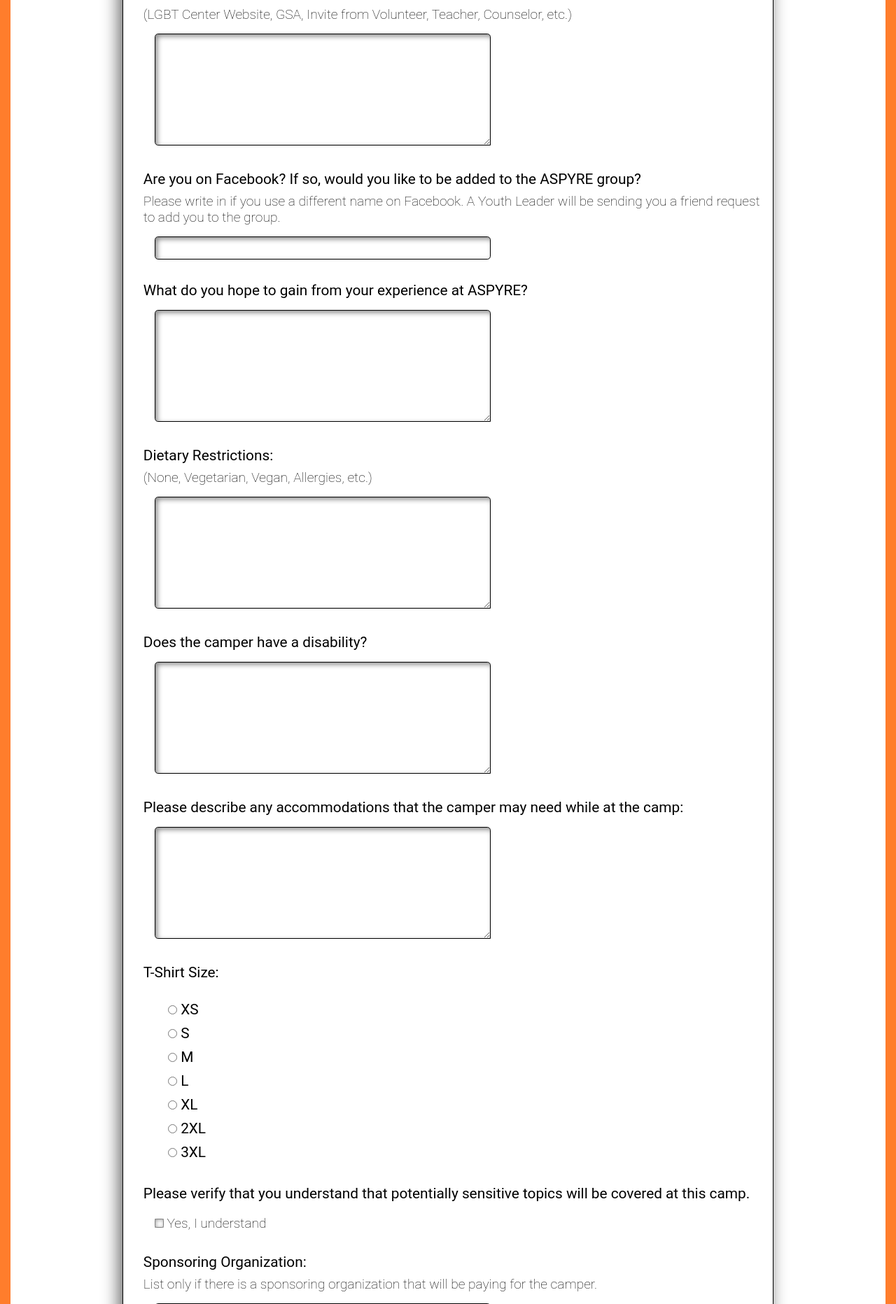
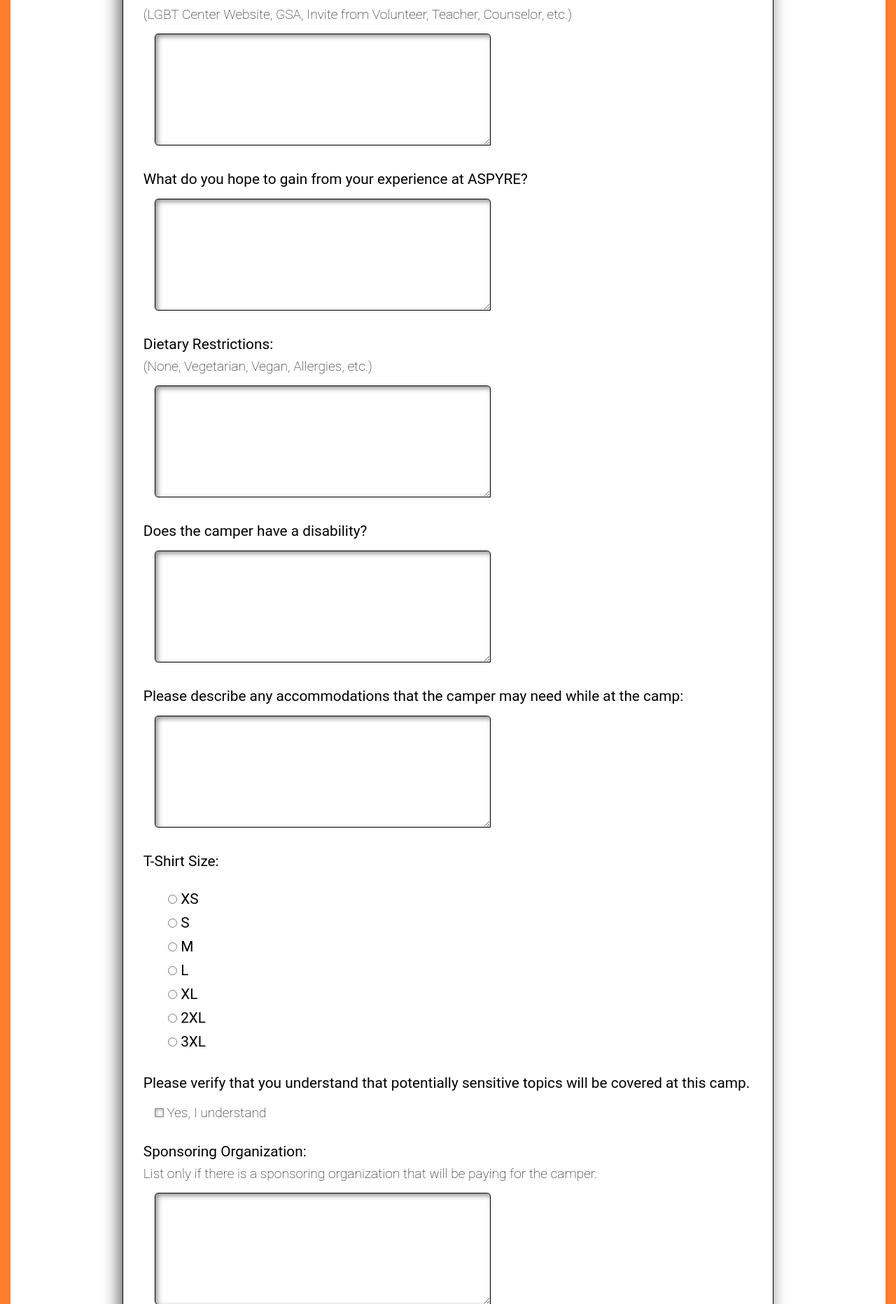
Before and after one commit to Team-Allies/camp-aspyre, a Django app: template core/templates/core/camper_registration.html in a window 1280 px wide. Shown: the part 2695-4559 px from the top of the page at 70% size. Run offline with Django 3.2, Linux system fonts and the light colour scheme; the template is opened without the code that fills it: values that come from a table or form of the project are taken from there, others are empty.

Commit message:
Removed facebook field form form and refined urls

```diff
--- a/core/forms.py
+++ b/core/forms.py
@@ -20,12 +20,12 @@ class CamperRegistrationForm(forms.Form):
   email_of_camper = forms.CharField(max_length=255, widget=forms.TextInput(attrs={'class':'text_field_input'}))
   name_of_school = forms.CharField(max_length=255, widget=forms.TextInput(attrs={'class':'text_field_input'}))
   how_did_the_camper_hear_about_the_camp = forms.CharField(max_length=255, widget=forms.Textarea(attrs={'class':'textarea_field_input'}))
-  would_the_camper_like_to_be_added_facebook = forms.CharField(max_length=255, widget=forms.TextInput(attrs={'class':'text_field_input'}))
+  # would_the_camper_like_to_be_added_facebook = forms.CharField(max_length=255, widget=forms.TextInput(attrs={'class':'text_field_input'}))
   what_does_the_camper_want_to_gain_from_the_camp = forms.CharField(max_length=255, widget=forms.Textarea(attrs={'class':'textarea_field_input'}))
   does_camper_have_any_dietary_restrictions = forms.CharField(max_length=255, required=False, widget=forms.Textarea(attrs={'class':'textarea_field_input'}))
   does_the_camper_have_any_disabilities = forms.CharField(required=False, widget=forms.Textarea(attrs={'class':'textarea_field_input'}))
   any_additional_accommodations_needed = forms.CharField(max_length=255, widget=forms.Textarea(attrs={'class':'textarea_field_input'}))
-  does_the_camper_have_any_sponsoring_organizations = forms.CharField(max_length=255, required=False, widget=forms.Textarea(attrs={'class':'textarea_field_input'}))
+  does_the_camper_have_any_sponsoring_organizations = forms.CharField(max_length=255, required=False, widget=forms.TextInput(attrs={'class':'text_field_input'}))
   TSHIRT_SIZE_CHOICES = (
       ('XS', 'XS'),
       ('S', 'S'),
--- a/core/models.py
+++ b/core/models.py
@@ -58,7 +58,7 @@ class Camper(models.Model):
     email_of_camper = models.CharField(max_length=255)
     name_of_school = models.CharField(max_length=255)
     how_did_the_camper_hear_about_the_camp = models.CharField(max_length=255)
-    would_the_camper_like_to_be_added_facebook = models.CharField(max_length=255)
+    # would_the_camper_like_to_be_added_facebook = models.CharField(max_length=255)
     what_does_the_camper_want_to_gain_from_the_camp = models.CharField(max_length=255)
     does_camper_have_any_dietary_restrictions = models.CharField(max_length=255, blank=True, null=True)
     does_the_camper_have_any_disabilities = models.CharField(max_length=255, blank=True, null=True)
--- a/core/templates/core/camper_registration.html
+++ b/core/templates/core/camper_registration.html
@@ -85,11 +85,11 @@
                 <p class="hint_text">(LGBT Center Website, GSA, Invite from Volunteer, Teacher, Counselor, etc.)</p>
                 {{ form.how_did_the_camper_hear_about_the_camp }}
             </div>
-            <div class="text_field">
+            {% comment %} <div class="text_field">
                 <h3 class="field_title">Are you on Facebook? If so, would you like to be added to the ASPYRE group?</h3>
                 <p class="hint_text">Please write in if you use a different name on Facebook. A Youth Leader will be sending you a friend request to add you to the group.</p>
                 {{ form.would_the_camper_like_to_be_added_facebook }}
-            </div>
+            </div> {% endcomment %}
             <div class="text_field">
                 <h3 class="field_title">What do you hope to gain from your experience at ASPYRE?</h3>
                 {{ form.what_does_the_camper_want_to_gain_from_the_camp }}
--- a/core/views.py
+++ b/core/views.py
@@ -28,7 +28,7 @@ def camper_registration(request):
       email_of_camper = form_data.get("email_of_camper")
       name_of_school = form_data.get("name_of_school")
       how_did_the_camper_hear_about_the_camp = form_data.get("how_did_the_camper_hear_about_the_camp")
-      would_the_camper_like_to_be_added_facebook = form_data.get("would_the_camper_like_to_be_added_facebook")
+      # would_the_camper_like_to_be_added_facebook = form_data.get("would_the_camper_like_to_be_added_facebook")
       what_does_the_camper_want_to_gain_from_the_camp = form_data.get("what_does_the_camper_want_to_gain_from_the_camp")
       does_camper_have_any_dietary_restrictions = form_data.get("does_camper_have_any_dietary_restrictions")
       does_the_camper_have_any_disabilities = form_data.get("does_the_camper_have_any_disabilities")
@@ -51,7 +51,7 @@ def camper_registration(request):
         email_of_camper=email_of_camper,
         name_of_school=name_of_school,
         how_did_the_camper_hear_about_the_camp=how_did_the_camper_hear_about_the_camp,
-        would_the_camper_like_to_be_added_facebook=would_the_camper_like_to_be_added_facebook,
+        # would_the_camper_like_to_be_added_facebook=would_the_camper_like_to_be_added_facebook,
         what_does_the_camper_want_to_gain_from_the_camp=what_does_the_camper_want_to_gain_from_the_camp,
         does_camper_have_any_dietary_restrictions=does_camper_have_any_dietary_restrictions,
         does_the_camper_have_any_disabilities=does_the_camper_have_any_disabilities,
```
Also changed, not shown: core/migrations/0010_remove_camper_would_the_camper_like_to_be_added_facebook.py (added).
